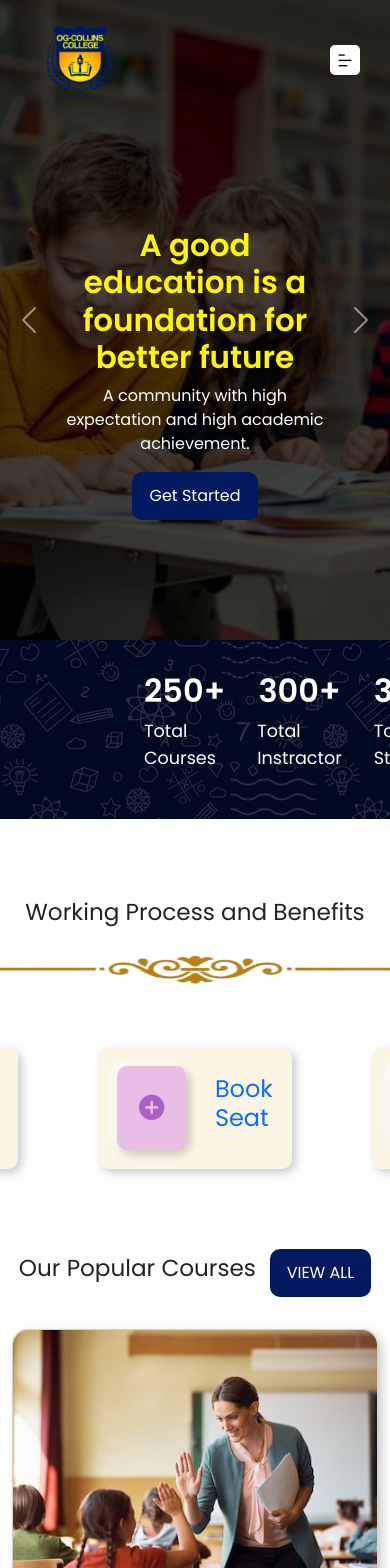
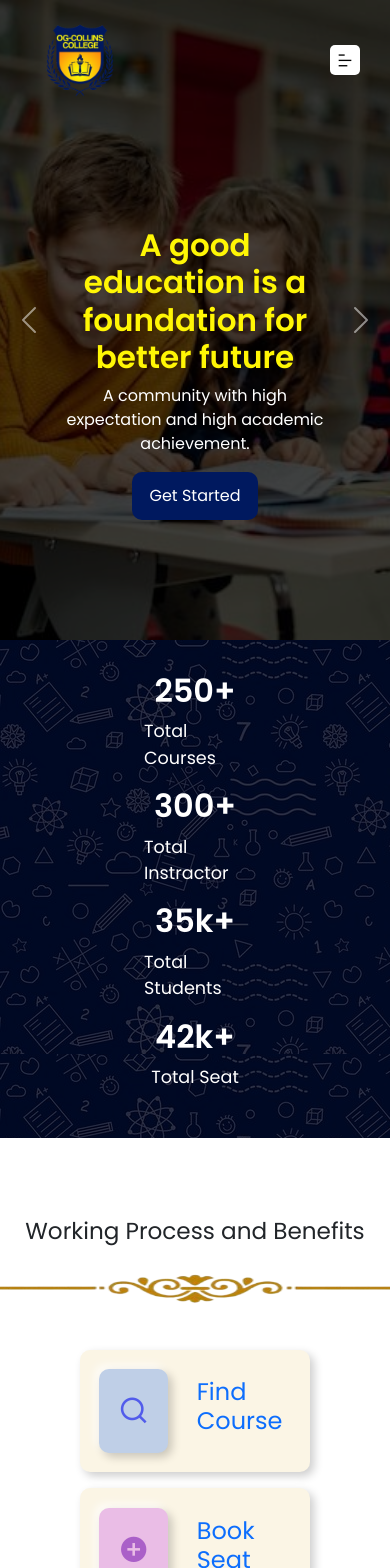
Before and after one commit to collins-dev1/school_website, a React (Create React App) app: page / in a window 390 px wide. Shown: the top 1568 px of the page. Built offline with nearby package versions, Linux system fonts and the light colour scheme.

Commit message:
media query

```diff
--- a/src/App.js
+++ b/src/App.js
@@ -7,6 +7,7 @@ import Login from './login';
 import Navbar from './navbar';
 import { BrowserRouter as Router, Route, Switch } from 'react-router-dom/cjs/react-router-dom.min';
 import Signup from './signup';
+import './index.css';
 
 function App() {
   return (
--- a/src/index.css
+++ b/src/index.css
@@ -156,34 +156,33 @@
   .carousel-item img{
     object-fit: cover;
   }
+}
+
+/* Small laptops and large tablets */
+@media only screen and (max-width: 767px){
+  .working-container{
+    display: flex;
+    flex-direction: column !important;
+    gap: 1rem !important;
+    margin-top: -6rem !important;
+  }
+
+  body{
+    overflow-x: hidden;
+  }
 
   .total{
-    display: flex;
-   flex-direction: column;
+   display: flex;
+   flex-direction: column !important;
    justify-content: center;
    align-items: center;
-   padding: 1rem;
-   padding-inline: 1rem;
-   position: relative;
   }
 
   .total div{
     padding-inline: 1rem;
-    flex-direction: column;
+    flex-direction: row;
     justify-content: center;
   }
-
-  .total div{
-    display: flex;
-    flex-direction: column;
-    justify-content: center;
-    align-items: center;
-  }
-
-  .total div h5{
-    font-size: 1rem;
-  }
-
 }
 
 .carousel-item{
```
